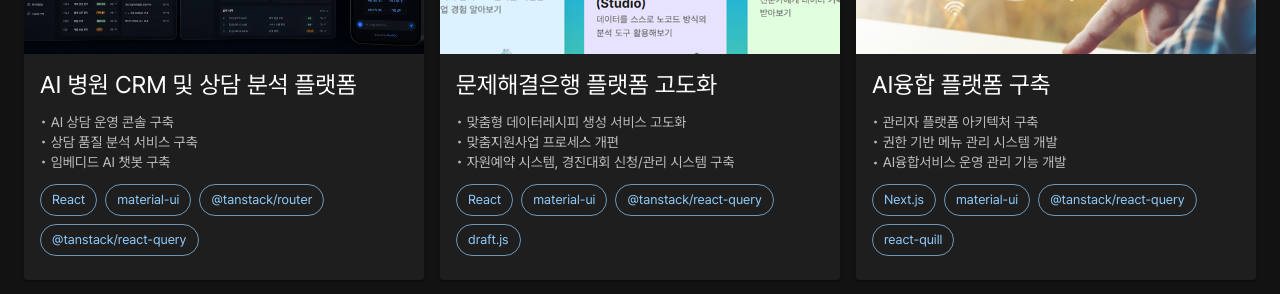
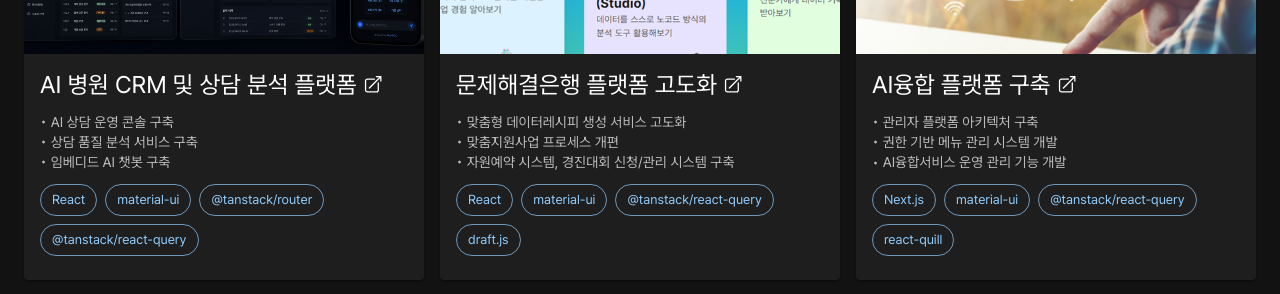
Before and after one commit to Auxilia606/ythong-me, a Next.js app: page /projects in a window 1280 px wide. Shown: the part 372-666 px from the top of the page. Built offline with nearby package versions, Linux system fonts and the light colour scheme; what @mui/material-nextjs would draw is missing.

Commit message:
Feat: 프로젝트 링크 연결

```diff
--- a/src/pages/projects/ui/project-card.tsx
+++ b/src/pages/projects/ui/project-card.tsx
@@ -6,6 +6,8 @@ import {
   Stack,
   Typography,
 } from "@mui/material";
+import { Link } from "@/shared/component/link";
+import ArrowTopRightOnSquare from "@/shared/icon/arrow-top-right-on-square";
 
 type ProjectCardProps = {
   id: string;
@@ -13,9 +15,33 @@ type ProjectCardProps = {
   description: string;
   image: string;
   skill: string[];
+  link?: string;
 };
 
-function ProjectCard({ title, description, image, skill }: ProjectCardProps) {
+const titleSx = {
+  fontSize: { xs: 20, md: 24 },
+  lineHeight: 1.25,
+};
+
+const linkedTitleSx = {
+  ...titleSx,
+  color: "inherit",
+  cursor: "pointer",
+  textDecoration: "none",
+  "&:hover": {
+    color: "primary.main",
+    textDecoration: "underline",
+    textUnderlineOffset: "4px",
+  },
+};
+
+function ProjectCard({
+  title,
+  description,
+  image,
+  skill,
+  link,
+}: ProjectCardProps) {
   return (
     <Card sx={{ height: "100%" }}>
       <CardMedia
@@ -26,17 +52,30 @@ function ProjectCard({ title, description, image, skill }: ProjectCardProps) {
       />
       <CardContent>
         <Stack spacing={1.5}>
+          {link ? (
+            <Typography
+              gutterBottom
+              variant="h5"
+              component={Link}
+              href={link}
+              sx={linkedTitleSx}
+            >
+              {title}
+              <ArrowTopRightOnSquare
+                aria-hidden
+                sx={{ ml: 0.75, fontSize: "0.85em", verticalAlign: "-0.1em" }}
+              />
+            </Typography>
+          ) : (
             <Typography
               gutterBottom
               variant="h5"
               component="div"
-            sx={{
-              fontSize: { xs: 20, md: 24 },
-              lineHeight: 1.25,
-            }}
+              sx={titleSx}
             >
               {title}
             </Typography>
+          )}
           <Typography
             variant="body2"
             color="textSecondary"
--- a/src/pages/projects/ui/projects-page.tsx
+++ b/src/pages/projects/ui/projects-page.tsx
@@ -52,6 +52,7 @@ const project: ProjectCardProps[] = [
       "@tanstack/router",
       "@tanstack/react-query",
     ],
+    link: "https://typical-earwig-65a.notion.site/MayAICC-AI-3873513228778040bd09d1d28d9e74c0",
   },
   {
     id: "dweax004",
@@ -60,6 +61,7 @@ const project: ProjectCardProps[] = [
       "• 맞춤형 데이터레시피 생성 서비스 고도화\n• 맞춤지원사업 프로세스 개편\n• 자원예약 시스템, 경진대회 신청/관리 시스템 구축",
     image: "./project/prj-2025-datahub.png",
     skill: ["React", "material-ui", "@tanstack/react-query", "draft.js"],
+    link: "https://typical-earwig-65a.notion.site/38735132287780069123f08278e58a2c",
   },
   {
     id: "dweax003",
@@ -68,6 +70,7 @@ const project: ProjectCardProps[] = [
       "• 관리자 플랫폼 아키텍처 구축\n• 권한 기반 메뉴 관리 시스템 개발\n• AI융합서비스 운영 관리 기능 개발",
     image: "./project/prj-2024-jb.png",
     skill: ["Next.js", "material-ui", "@tanstack/react-query", "react-quill"],
+    link: "https://typical-earwig-65a.notion.site/AI-Admin-38735132287780c6b0f8d20917d187ac",
   },
   {
     id: "dweax002",
@@ -76,6 +79,7 @@ const project: ProjectCardProps[] = [
       "• 통합 검색 서비스 개발\n• 데이터 레시피 등록 및 관리 기능 개발\n• 맞춤지원사업 신청 및 관리 기능 개발",
     image: "./project/prj-2024-datahub.png",
     skill: ["React", "material-ui", "@tanstack/react-query", "draft.js"],
+    link: "https://typical-earwig-65a.notion.site/38735132287780069123f08278e58a2c",
   },
   {
     id: "dweax001",
```
Lines whose indentation alone changed are shown as unchanged.
